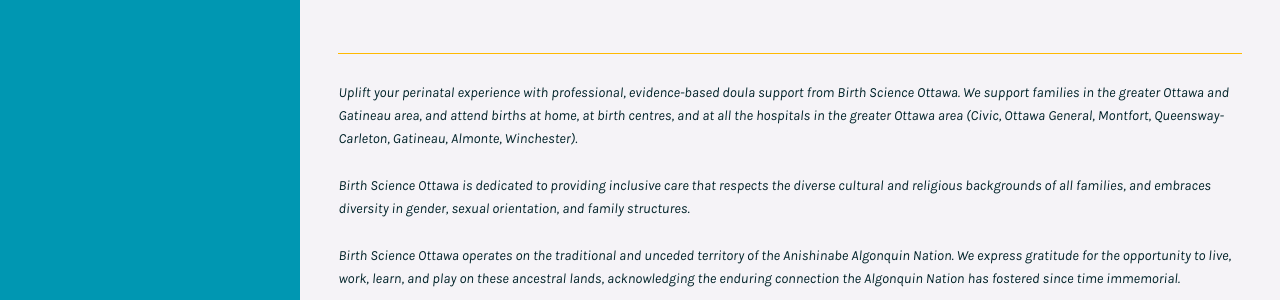
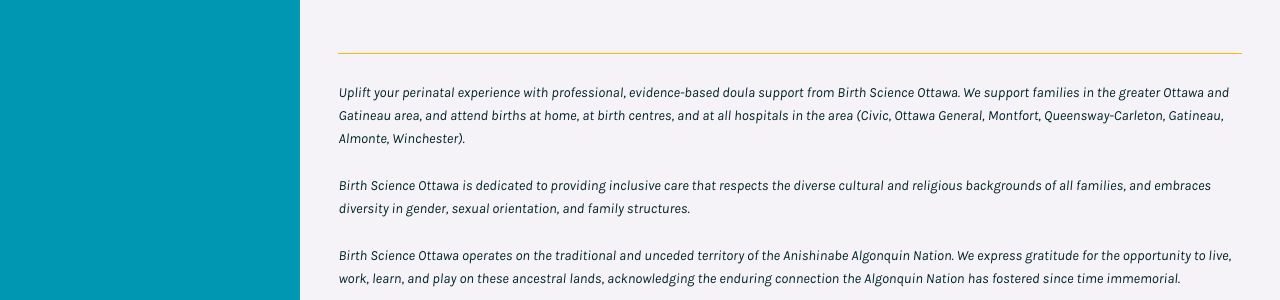
Before and after one commit to mch3rry/mypage, a Jekyll site: the page built from index.html, in a window 1280 px wide and 985 px high. Shown: the part 585-885 px from the top of the window. Built offline with Jekyll 4.4.1, drawn with Linux system fonts in a browser that asks for light colours; the list of posts is cut into pages by our own code.

Commit message:
Update footer.html

```diff
--- a/_includes/footer.html
+++ b/_includes/footer.html
@@ -1,7 +1,7 @@
 <footer id="colophon" class="site-footer">
     <hr style="height:1px;border-width:0;color:#ffb901;background-color:#ffb901">
 
-    <p style="font-size: 14px"><i>Uplift your perinatal experience with professional, evidence-based doula support from Birth Science Ottawa. We support families in the greater Ottawa and Gatineau area, and attend births at home, at birth centres, and at all the hospitals in the greater Ottawa area (Civic, Ottawa General, Montfort, Queensway-Carleton, Gatineau, Almonte, Winchester).</i></p>
+    <p style="font-size: 14px"><i>Uplift your perinatal experience with professional, evidence-based doula support from Birth Science Ottawa. We support families in the greater Ottawa and Gatineau area, and attend births at home, at birth centres, and at all hospitals in the area (Civic, Ottawa General, Montfort, Queensway-Carleton, Gatineau, Almonte, Winchester).</i></p>
 
     <p style="font-size: 14px"><i>Birth Science Ottawa is dedicated to providing inclusive care that respects the diverse cultural and religious backgrounds of all families, and embraces diversity in gender, sexual orientation, and family structures.</i></p>
 
```
